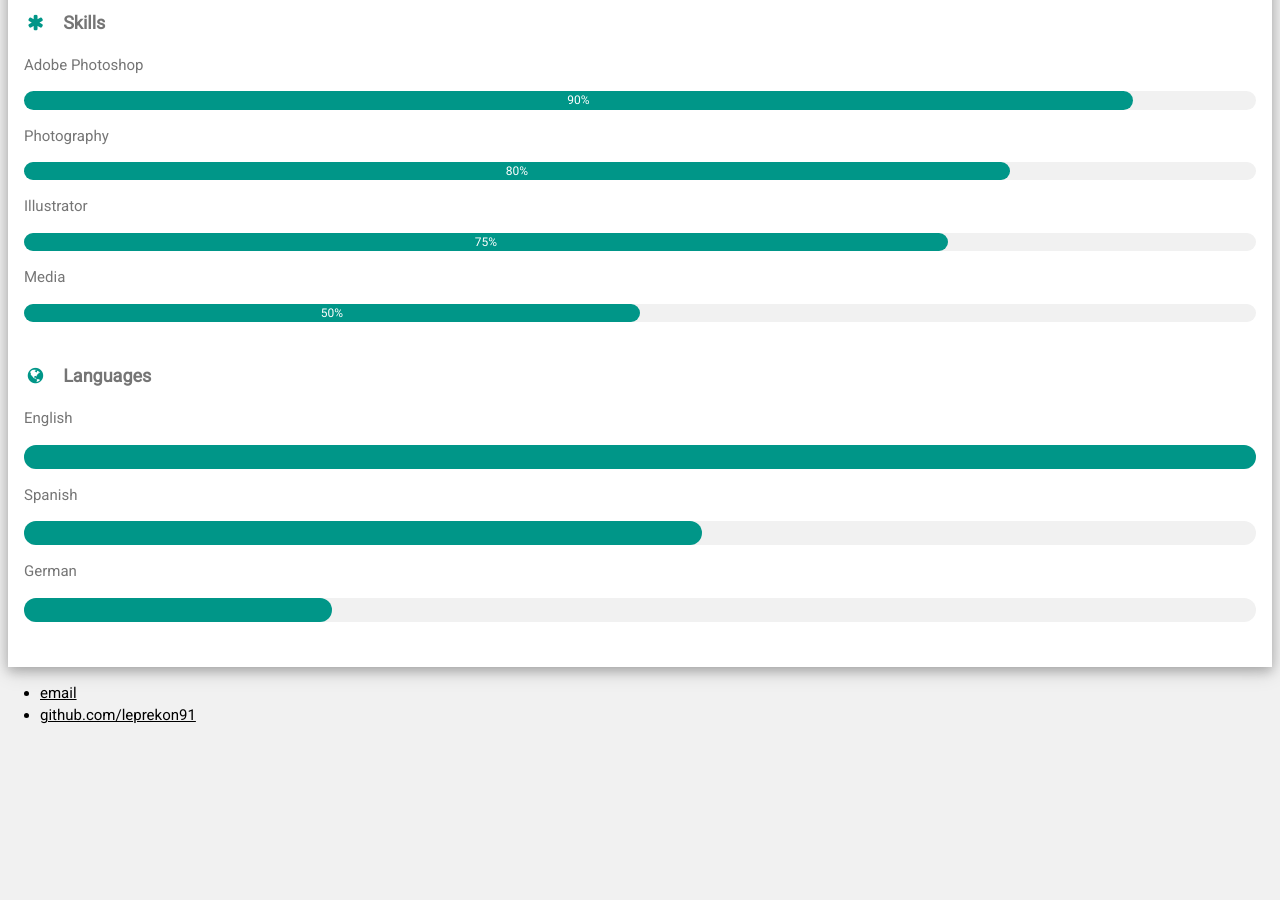
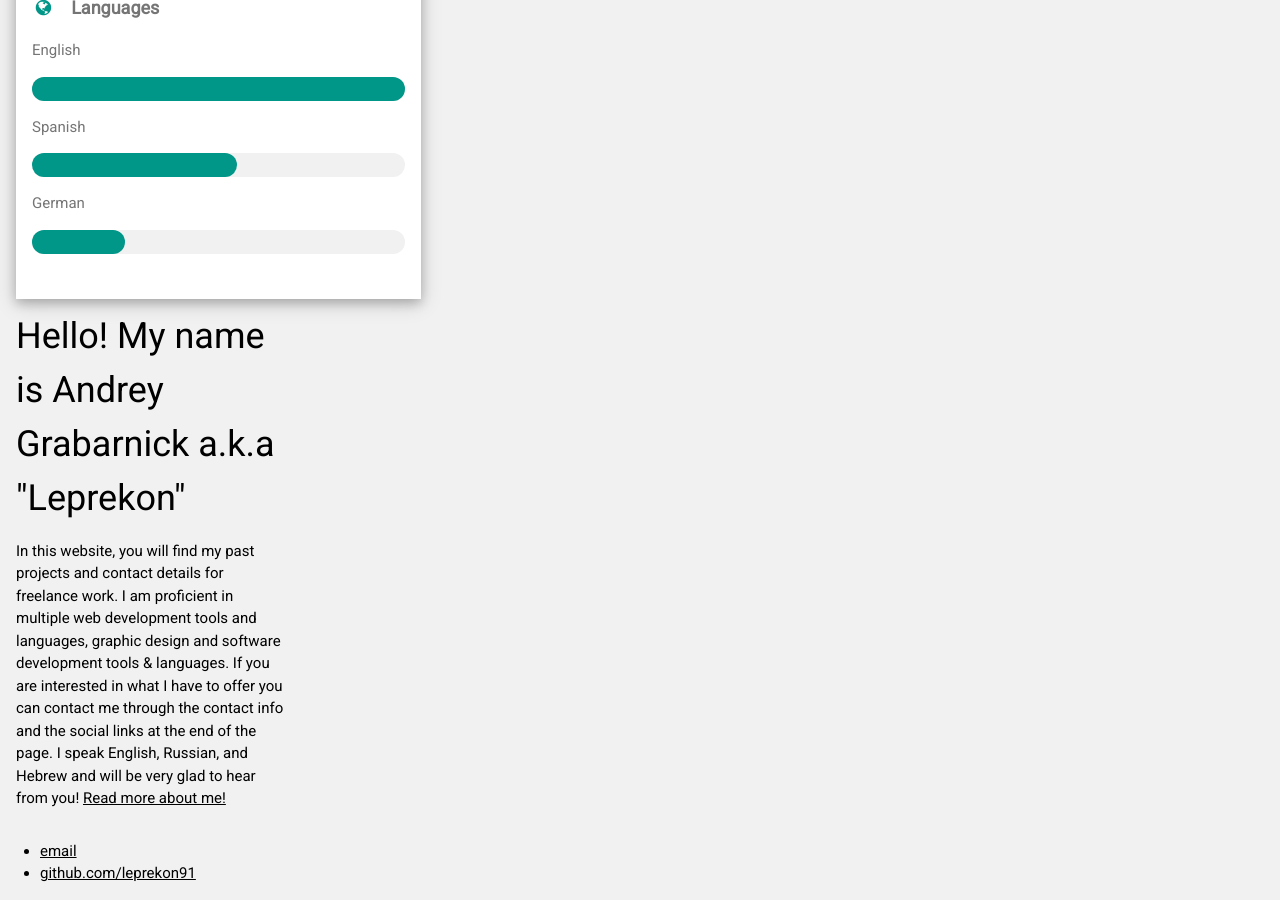
Before and after one commit to leprekon91/leprekon91.github.io, a Jekyll site: the page built from index.html, in a window 1280 px wide and 900 px high, scrolled down 845 px. Built offline with Jekyll 4.4.1, drawn with Linux system fonts in a browser that asks for light colours; before the commit the page ends 1587 px from its top, so only the background shows below that.

Commit message:
added desc.

```diff
--- a/index.html
+++ b/index.html
@@ -13,7 +13,7 @@ I speak English, Russian, and Hebrew and will be very glad to hear from you! <a
 </div>
 -->
 
-
+<div class="w3-third">
     <div class="w3-white w3-text-grey w3-card-4">
         <div class="w3-display-container">
             <img src="http://via.placeholder.com/350x150" style="width:100%" alt="Avatar">
@@ -65,3 +65,14 @@ I speak English, Russian, and Hebrew and will be very glad to hear from you! <a
             <br>
         </div>
         <br>
+    </div>
+    <div class="w3-twothird">
+    <div>
+<h1>Hello! My name is Andrey Grabarnick a.k.a "Leprekon"</h1>
+<p>In this website, you will find my past projects and contact details for freelance work.
+I am proficient in multiple web development tools and languages,
+graphic design and software development tools & languages.
+If you are interested in what I have to offer you can contact me through the contact info and the social links at the end of the page.
+I speak English, Russian, and Hebrew and will be very glad to hear from you! <a href="/about">Read more about me!</a></p>
+</div>
+    </div>
```
Lines whose indentation alone changed are shown as unchanged.
